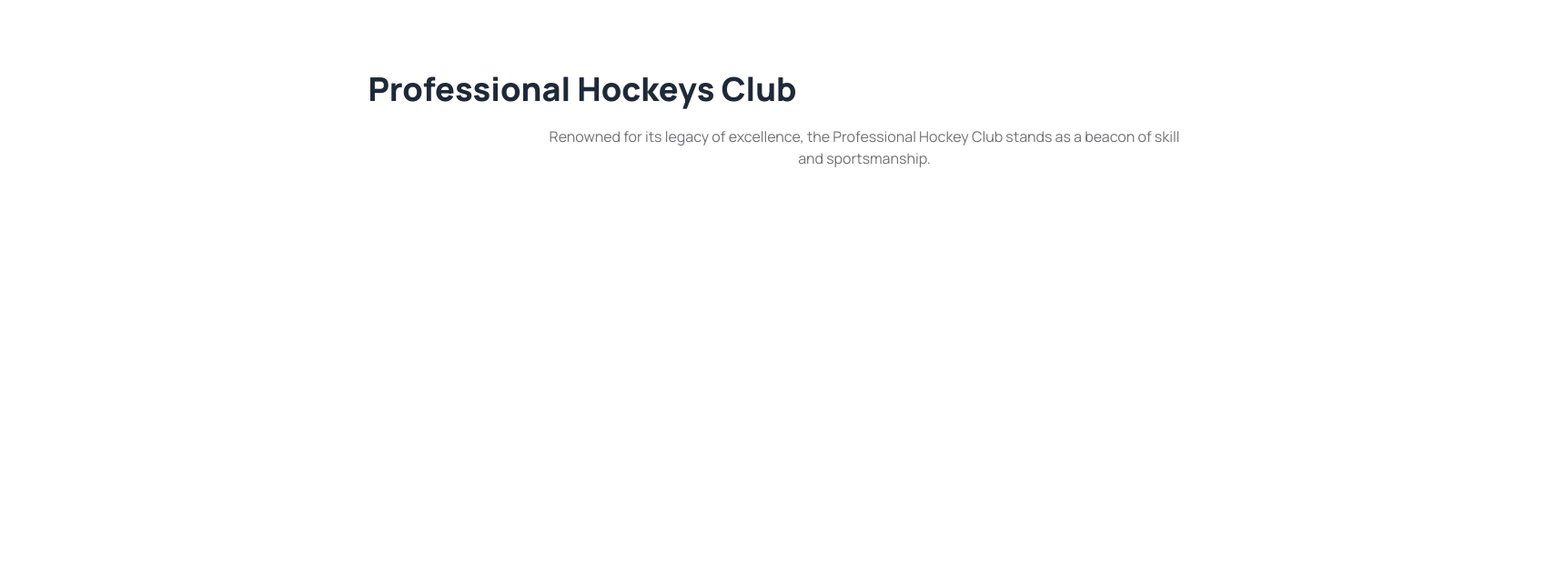
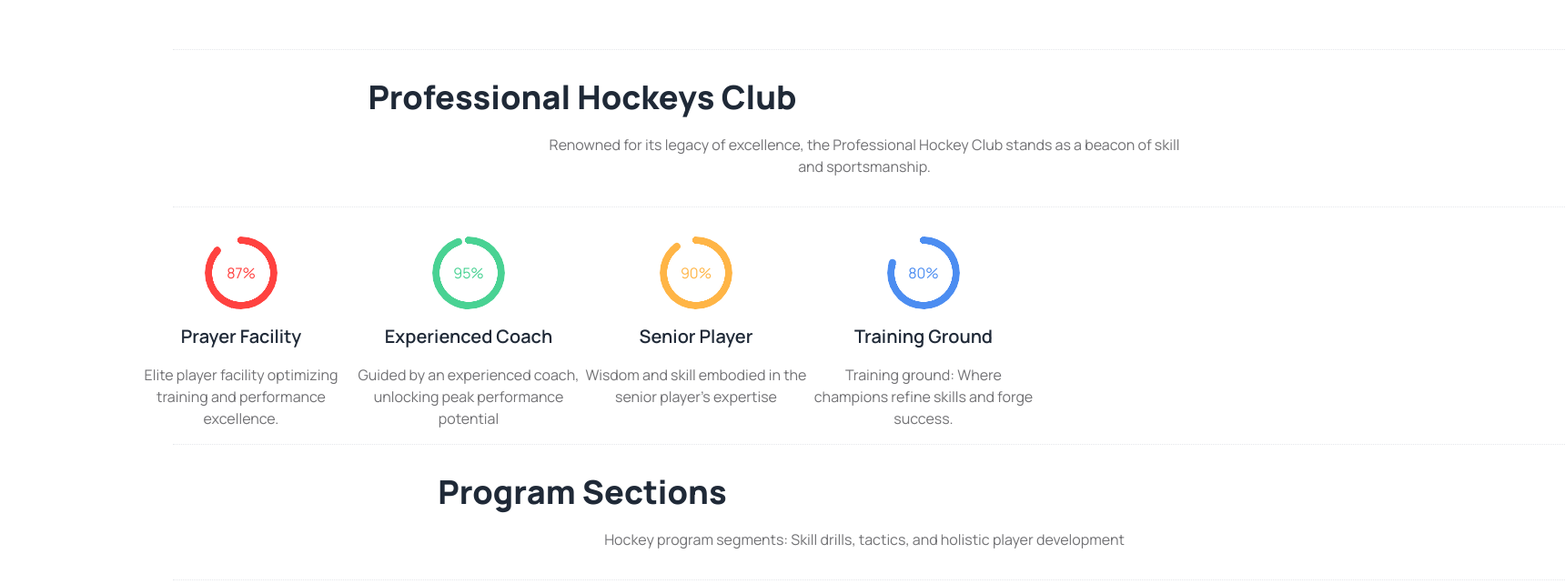
Before and after one commit to Tawsif05/hockey-lovers, a plain HTML site: page index.html in a window 1280 px wide. Shown: the part 686-1328 px from the top of the page at 91% size, 1720 px wide, since content can reach past the window. Before the commit the page ends 872 px from the top, so only its background shows below. Drawn offline with nearby package versions, Linux system fonts and the light colour scheme.

Commit message:
second commit

```diff
--- a/index.html
+++ b/index.html
@@ -29,6 +29,7 @@
         .font-manrope {
             font-family: 'Manrope', sans-serif;
         }
+
     </style>
 </head>
 
@@ -107,20 +108,79 @@
             <div class="bg-black mt-4 rounded-2xl p-4 lg:hidden">
                 <h4 class="text-2xl font-extrabold text-white mb-6">Meet all the heroes from the field</h4>
                 <p class="text-[#ffffff99] w-">The field, a symbolic battleground of unity, hosted a spectrum of heroes,
-                each boasting distinct abilities.</p>
+                    each boasting distinct abilities.</p>
             </div>
         </section>
 
     </header>
 
-    <br><br><br>
+    <br><br>
+    <hr class="border-dotted lg:w-[1530px] lg:ml-[190px] ml-6 mr-4">
     <main>
 
-        <div class="">
-            <h2 class="lg:text-4xl font-extrabold text-center text-3xl mb-5">Professional Hockeys Club</h2>
-            <p class="text-[#13131899] lg:w-[700px] mx-[18%] w-[300px] lg:mx-[600px] text-center">Renowned for its
+        <div>
+            <h2 class="lg:text-4xl font-extrabold text-center text-3xl mb-5 mt-8">Professional Hockeys Club</h2>
+            <p class="text-[#13131899] lg:w-[700px] mx-[18%] w-[300px] lg:mx-[600px] text-center mb-8">Renowned for its
                 legacy of excellence, the Professional Hockey Club stands as a beacon of skill and sportsmanship.</p>
         </div>
+        <hr class="border-dotted lg:w-[1530px] lg:ml-[190px] ml-4 mr-4">
+        <section>
+            <div class="flex flex-col lg:flex-row mt-8 justify-center mb-4">
+                <div class="text-center ">
+                    <div class="radial-progress text-[#FF4240]" style="--value:87;" role="progressbar">87%</div>
+                    <div class="mt-4">
+                        <h4 class="text-xl font-semibold">Prayer Facility</h4>
+                        <p class="text-[#13131899] w-[250px] mt-4 ml-28 lg:ml-auto">Elite player facility optimizing training and performance excellence.</p>
+                    </div>
+                </div>
+                <div class="text-center mt-4 lg:mt-0">
+                    <div class="radial-progress text-[#49D293]" style="--value:95;" role="progressbar">95%</div>
+                    <div class="mt-4">
+                        <h4 class="text-xl font-semibold">Experienced Coach</h4>
+                        <p class="text-[#13131899] w-[250px] mt-4 ml-28 lg:ml-auto">Guided by an experienced coach, unlocking peak performance potential</p>
+                    </div>
+                </div>
+                <div class="text-center mt-4 lg:mt-0">
+                    <div class="radial-progress  text-[#FFB546]" style="--value:90;" role="progressbar">90%</div>
+                    <div class="mt-4">
+                        <h4 class="text-xl font-semibold">Senior Player</h4>
+                        <p class="text-[#13131899] w-[250px] mt-4 ml-28 lg:ml-auto">Wisdom and skill embodied in the senior player's expertise</p>
+                    </div>
+                </div>
+                <div class="text-center mt-4 lg:mt-0">
+                    <div class="radial-progress text-[#4C8DF1]" style="--value:80;" role="progressbar">80%</div>
+                    <div class="mt-4">
+                        <h4 class="text-xl font-semibold">Training Ground</h4>
+                        <p class="text-[#13131899] w-[250px] mt-4 ml-28 lg:ml-auto">Training ground: Where champions refine skills and forge success.</p>
+                    </div>
+                </div>
+            </div>
+            <hr class="border-dotted lg:w-[1530px] lg:ml-[190px] ml-4 mr-4">
+        </section>
+        <section>
+            <div>
+                <h2 class="lg:text-4xl font-extrabold text-center text-3xl mb-5 mt-8">Program Sections</h2>
+                <p class="text-[#13131899] lg:w-[700px] mx-[18%] w-[300px] lg:mx-[600px] text-center mb-8">Hockey program segments: Skill drills, tactics, and holistic player development</p>
+            </div>
+            <hr class="border-dotted lg:w-[1530px] lg:ml-[190px] ml-4 mr-4">
+        </section>
+        <br><br>
+        <!-- <section>
+            <div class=" w-[1500px] h-[800px] grid grid-cols-2 grid-rows-2 gap-6 mx-auto relative">
+                <div class="rounded-2xl">
+                    <img class="object-cover" src="Images/2.png" alt="">
+                    <div class="bangla"></div>
+                </div>
+                <div class="rounded-2xl">
+                    <img class="object-cover" src="Images/3.png" alt="">
+                    <div class="bangla"></div>
+                </div>
+                <div class="rounded-2xl">
+                    <img class="object-cover" src="Images/4.png" alt="">
+                    <div class="bangla"></div>
+                </div>
+            </div>
+        </section> -->
     </main>
 
     <footer>
--- a/tailwind.config.js
+++ b/tailwind.config.js
@@ -0,0 +1,8 @@
+/** @type {import('tailwindcss').Config} */
+module.exports = {
+    content: ["./src/**/*.{html,js}"],
+    theme: {
+      extend: {},
+    },
+    plugins: [],
+  }
```
